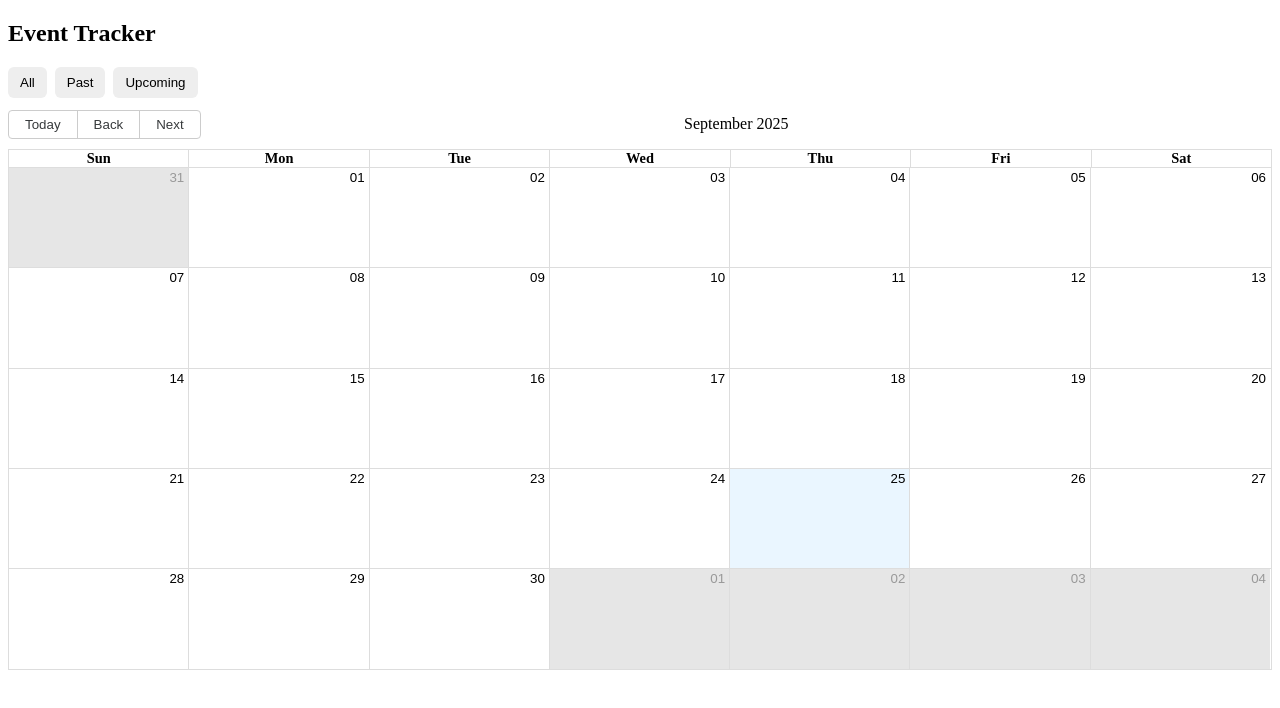
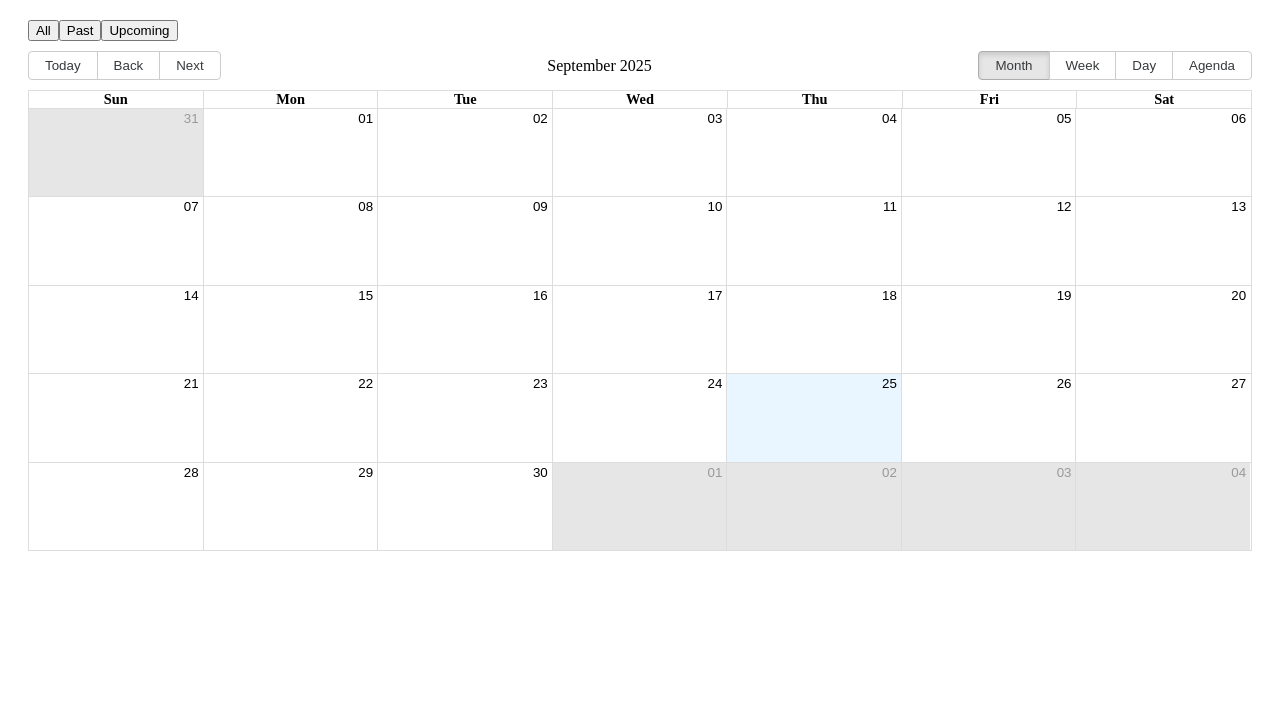
Before and after one commit to acciojob/event-tracker-swathigopavarapu, a React app: page / in a window 1280 px wide. Shown: the top 708 px of the page. Built offline with nearby package versions, Linux system fonts and the light colour scheme.

Commit message:
initial commit: event tracker

```diff
--- a/src/components/App.js
+++ b/src/components/App.js
@@ -1,237 +1,101 @@
+import React, { useState } from "react";
+import { Calendar, momentLocalizer } from "react-big-calendar";
+import moment from "moment";
+import "react-big-calendar/lib/css/react-big-calendar.css";
 
-import React, { useState, useEffect } from 'react';
-import { Calendar, momentLocalizer } from 'react-big-calendar';
-import moment from 'moment';
-import 'react-big-calendar/lib/css/react-big-calendar.css';
-import "../styles/App.css";
+const localizer = momentLocalizer(moment);
 
-const Modal = ({ children, open, onClose }) => {
-  if (!open) return null;
+const App = () => {
+  const [events, setEvents] = useState([]);
+  const [filter, setFilter] = useState("All");
+  const [modalEvent, setModalEvent] = useState(null);
+  const [modalOpen, setModalOpen] = useState(false);
+  const [titleInput, setTitleInput] = useState("");
+
+  const handleSelectSlot = ({ start }) => {
+    const title = prompt("Event Title:");
+    const location = prompt("Event Location:");
+    if (title) {
+      const newEvent = {
+        id: new Date().getTime(),
+        title,
+        location,
+        start,
+        end: start,
+        isPast: start < new Date(),
+      };
+      setEvents([...events, newEvent]);
+    }
+  };
+
+  const handleSelectEvent = (event) => {
+    setModalEvent(event);
+    setTitleInput(event.title);
+    setModalOpen(true);
+  };
+
+  const saveEvent = () => {
+    setEvents(events.map((ev) => (ev.id === modalEvent.id ? { ...ev, title: titleInput } : ev)));
+    setModalOpen(false);
+  };
+
+  const deleteEvent = () => {
+    setEvents(events.filter((ev) => ev.id !== modalEvent.id));
+    setModalOpen(false);
+  };
+
+  const filteredEvents = events.filter((ev) => {
+    if (filter === "Past") return ev.isPast;
+    if (filter === "Upcoming") return !ev.isPast;
+    return true;
+  });
+
   return (
-    <div className="mm-popup" onClick={onClose}>
-      <div className="mm-popup__box" onClick={(e) => e.stopPropagation()}>
-        {children}
+    <div style={{ margin: "20px" }}>
+      <div style={{ marginBottom: "10px" }}>
+        <button className="btn" onClick={() => setFilter("All")}>All</button>
+        <button className="btn" onClick={() => setFilter("Past")}>Past</button>
+        <button className="btn" onClick={() => setFilter("Upcoming")}>Upcoming</button>
       </div>
+
+      <Calendar
+        localizer={localizer}
+        events={filteredEvents}
+        startAccessor="start"
+        endAccessor="end"
+        style={{ height: 500 }}
+        selectable
+        onSelectSlot={handleSelectSlot}
+        onSelectEvent={handleSelectEvent}
+        eventPropGetter={(event) => ({
+          className: event.isPast ? "past-event" : "upcoming-event",
+        })}
+      />
+
+      {/* Custom Modal */}
+      {modalOpen && (
+        <div style={{
+          position: "fixed", top: 0, left: 0, width: "100%",
+          height: "100%", background: "rgba(0,0,0,0.5)",
+          display: "flex", alignItems: "center", justifyContent: "center",
+        }}>
+          <div style={{ background: "white", padding: "20px", borderRadius: "8px", width: 300 }}>
+            <h3>Edit Event</h3>
+            <input
+              value={titleInput}
+              onChange={(e) => setTitleInput(e.target.value)}
+              placeholder="Event Title"
+              style={{ width: "100%", marginBottom: 10, padding: 5 }}
+            />
+            <div style={{ display: "flex", justifyContent: "flex-end" }}>
+              <button onClick={saveEvent} style={{ marginRight: 5, background: "#4caf50", color: "white", padding: "5px 10px" }}>Save</button>
+              <button onClick={deleteEvent} style={{ background: "#f44336", color: "white", padding: "5px 10px" }}>Delete</button>
+            </div>
+          </div>
+        </div>
+      )}
     </div>
   );
 };
 
-const localizer = momentLocalizer(moment);
-
-export default function App() {
-  const [events, setEvents] = useState(() => {
-    try {
-      const raw = localStorage.getItem('events_v1');
-      return raw
-        ? JSON.parse(raw).map(e => ({
-            ...e,
-            start: new Date(e.start),
-            end: new Date(e.end),
-          }))
-        : [];
-    } catch (e) {
-      return [];
-    }
-  });
-
-  const [selectedDate, setSelectedDate] = useState(null);
-  const [showCreateModal, setShowCreateModal] = useState(false);
-  const [showEditModal, setShowEditModal] = useState(false);
-  const [editingEvent, setEditingEvent] = useState(null);
-  const [filter, setFilter] = useState('all');
-
-  const [titleInput, setTitleInput] = useState('');
-  const [locationInput, setLocationInput] = useState('');
-  const [editTitleInput, setEditTitleInput] = useState('');
-  const [editLocationInput, setEditLocationInput] = useState('');
-
-  useEffect(() => {
-    localStorage.setItem('events_v1', JSON.stringify(events));
-  }, [events]);
-
-  function handleSelectSlot({ start }) {
-    setSelectedDate(start); // keep Add Event button flow
-  }
-
-  function openCreatePopup() {
-    setShowCreateModal(true);
-  }
-
-  function saveNewEvent({ title, location }) {
-    if (!title) return;
-    const ev = {
-      id: Date.now(),
-      title,
-      location,
-      start: selectedDate || new Date(),
-      end: selectedDate || new Date(),
-    };
-    setEvents(prev => [...prev, ev]);
-    setShowCreateModal(false);
-    setSelectedDate(null);
-  }
-
-  function handleSelectEvent(ev) {
-    setEditingEvent(ev);
-    setShowEditModal(true);
-  }
-
-  function saveEditedEvent(changes) {
-    setEvents(prev =>
-      prev.map(e => (e.id === editingEvent.id ? { ...e, ...changes } : e))
-    );
-    setShowEditModal(false);
-    setEditingEvent(null);
-  }
-
-  function deleteEvent(id) {
-    setEvents(prev => prev.filter(e => e.id !== id));
-    setShowEditModal(false);
-    setEditingEvent(null);
-  }
-
-  function eventStyleGetter(event) {
-    const start = new Date(event.start);
-    const bg =
-      start < new Date() ? 'rgb(222, 105, 135)' : 'rgb(140, 189, 76)';
-    return {
-      style: {
-        backgroundColor: bg,
-        border: 'none',
-        color: 'white',
-        padding: '2px 4px',
-      },
-    };
-  }
-
-  const displayedEvents = events.filter(e => {
-    if (filter === 'all') return true;
-    const isPast = new Date(e.start) < new Date();
-    return filter === 'past' ? isPast : !isPast;
-  });
-
-  useEffect(() => {
-    if (showCreateModal) {
-      setTitleInput('');
-      setLocationInput('');
-    }
-  }, [showCreateModal]);
-
-  useEffect(() => {
-    if (editingEvent) {
-      setEditTitleInput(editingEvent.title || '');
-      setEditLocationInput(editingEvent.location || '');
-    }
-  }, [editingEvent]);
-
-  return (
-    <div className="app-container">
-      <h2>Event Tracker</h2>
-
-      <div className="filter-buttons">
-        <button className="btn">All</button>
-        <button className="btn">Past</button>
-        <button className="btn">Upcoming</button>
-      </div>
-
-      <div className="calendar-container">
-        <Calendar
-          selectable
-          localizer={localizer}
-          events={displayedEvents}
-          startAccessor="start"
-          endAccessor="end"
-          onSelectSlot={handleSelectSlot}
-          onSelectEvent={handleSelectEvent}
-          eventPropGetter={eventStyleGetter}
-          views={{ month: true }}
-        />
-      </div>
-
-      {/* Add Event button */}
-      {selectedDate && (
-        <div className="action-buttons">
-          <button className="btn" onClick={openCreatePopup}>
-            Add Event
-          </button>
-        </div>
-      )}
-
-      {/* Create Modal */}
-      <Modal open={showCreateModal} onClose={() => setShowCreateModal(false)}>
-        <div className="modal-content" data-testid="create-event-modal">
-          <h3>Create Event</h3>
-          <input
-            placeholder="Event Title"
-            data-testid="event-title-input"
-            value={titleInput}
-            onChange={e => setTitleInput(e.target.value)}
-          />
-          <input
-            placeholder="Event Location"
-            data-testid="event-location-input"
-            value={locationInput}
-            onChange={e => setLocationInput(e.target.value)}
-          />
-
-          <div className="mm-popup__box__footer">
-            <div className="mm-popup__box__footer__right-space">
-              <button
-                className="mm-popup__btn"
-                data-testid="save-event-btn"
-                onClick={() =>
-                  saveNewEvent({ title: titleInput, location: locationInput })
-                }
-              >
-                Save
-              </button>
-            </div>
-          </div>
-        </div>
-      </Modal>
-
-      {/* Edit Modal */}
-      <Modal open={showEditModal} onClose={() => setShowEditModal(false)}>
-        <div className="modal-content" data-testid="edit-event-modal">
-          <h3>Edit Event</h3>
-          <input
-            placeholder="Event Title"
-            data-testid="edit-title-input"
-            value={editTitleInput}
-            onChange={e => setEditTitleInput(e.target.value)}
-          />
-          <input
-            placeholder="Event Location"
-            data-testid="edit-location-input"
-            value={editLocationInput}
-            onChange={e => setEditLocationInput(e.target.value)}
-          />
-
-          <div className="mm-popup__box__footer edit-footer">
-            <button
-              className="mm-popup__btn--danger"
-              data-testid="delete-event-btn"
-              onClick={() => deleteEvent(editingEvent?.id)}
-            >
-              Delete
-            </button>
-            <div className="mm-popup__box__footer__right-space">
-              <button
-                className="mm-popup__btn--info"
-                data-testid="save-edit-btn"
-                onClick={() =>
-                  saveEditedEvent({
-                    title: editTitleInput,
-                    location: editLocationInput,
-                  })
-                }
-              >
-                Save
-              </button>
-            </div>
-          </div>
-        </div>
-      </Modal>
-    </div>
-  );
-}
+export default App;
--- a/src/styles/App.css
+++ b/src/styles/App.css
@@ -1,72 +1,30 @@
-
-app-container {
-    padding: 16px;
-    font-family: Arial, Helvetica, sans-serif;
-}
-.filter-buttons {
-    margin-bottom: 12px;
-}
-.calendar-container {
-    height: 70vh;
-}
-.floating-btn {
-    position: fixed;
-    right: 20px;
-    bottom: 20px;
-}
-.modal-content {
-    padding: 16px;
-}
-input {
-    width: 100%;
-    padding: 8px;
-    margin: 8px 0;
-    box-sizing: border-box;
+.mm-popup__box {
+  background: white;
+  padding: 20px;
+  border-radius: 8px;
+  width: 300px;
 }
 
-
-.mm-popup {
-    position: fixed;
-    inset: 0;
-    display:flex;
-    align-items:center;
-    justify-content:center;
-    background: rgba(0,0,0,0.4);
-    z-index: 9999;
-}
-.mm-popup__box {
-    background: white;
-    border-radius: 8px;
-    min-width: 320px;
-    max-width: 420px;
+.mm-popup__box input {
+  width: 100%;
+  margin-bottom: 10px;
+  padding: 5px;
 }
 
-
-.mm-popup__btn, .mm-popup__btn--info, .mm-popup__btn--danger, .btn {
-    padding: 8px 12px;
-    border: none;
-    border-radius: 6px;
-    cursor: pointer;
-}
 .mm-popup__btn {
-    background: #1976d2;
-    color: white;
-}
-.mm-popup__btn--info {
-    background: #0b7a3f;
-    color: white;
-}
-.mm-popup__btn--danger {
-    background: #d32f2f;
-    color: white;
-}
-.btn {
-    background: #eee;
-    margin-right: 8px;
+  margin-right: 5px;
+  padding: 5px 10px;
+  border: none;
+  border-radius: 5px;
+  cursor: pointer;
 }
 
+.mm-popup__btn--info {
+  background-color: #4caf50;
+  color: white;
+}
 
-.rbc-event {
-    padding: 6px 4px;
-    border-radius: 4px;
+.mm-popup__btn--danger {
+  background-color: #f44336;
+  color: white;
 }
```
